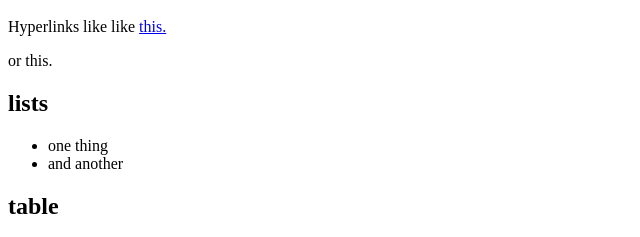
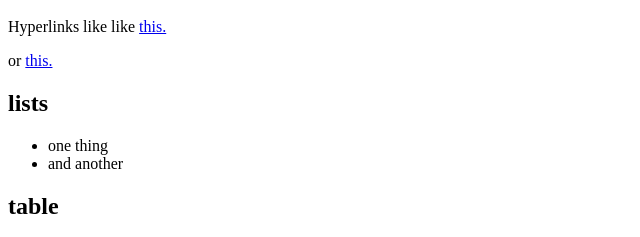
Before and after one commit to dldf/dldf.github.io, a plain HTML site: page Basic_Elements/index.html in a window 1280 px wide. Shown: the part 736-973 px from the top of the page, 0-640 px from the left. Drawn offline with Linux system fonts and the light colour scheme.

Commit message:
Update index.html

```diff
--- a/Basic_Elements/index.html
+++ b/Basic_Elements/index.html
@@ -16,7 +16,7 @@
     <p>Lorem, ipsum dolor sit amet consectetur adipisicing elit. Similique ducimus quis optio tempora maiores. Earum consectetur, nam, facilis sed perspiciatis labore porro veritatis dolorum vitae, laudantium necessitatibus sunt expedita eaque.</p>
     <img src="images/pencil2.png" alt="picture of a pencil">
     <p>Hyperlinks like like <a href="https://www.cs.montana.edu/defrance/classes/331/syllabus.html">this.</a></p>
-    <p>or <a href="page2.html"></a>this.</p>
+    <p>or <a href="page2.html">this.</a></p>
 
     <h2>lists</h2>
     <ul>
```
